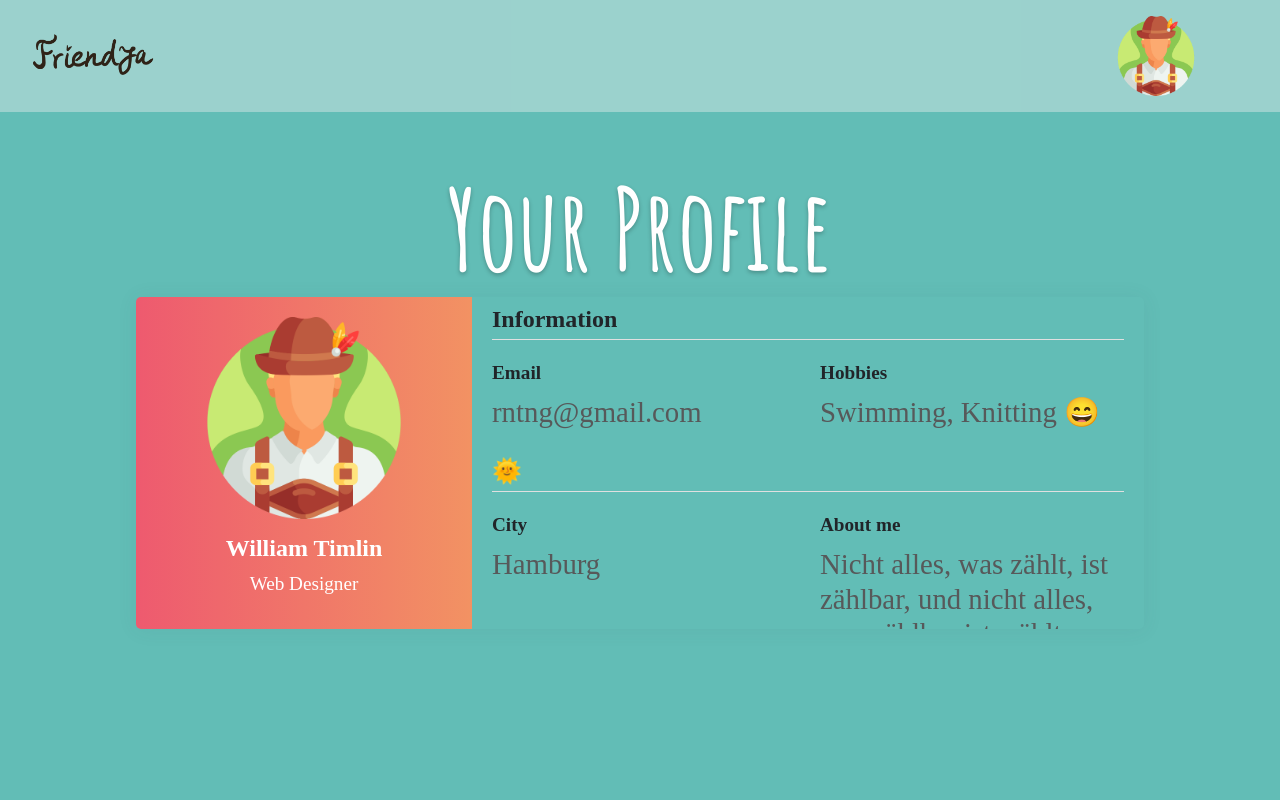
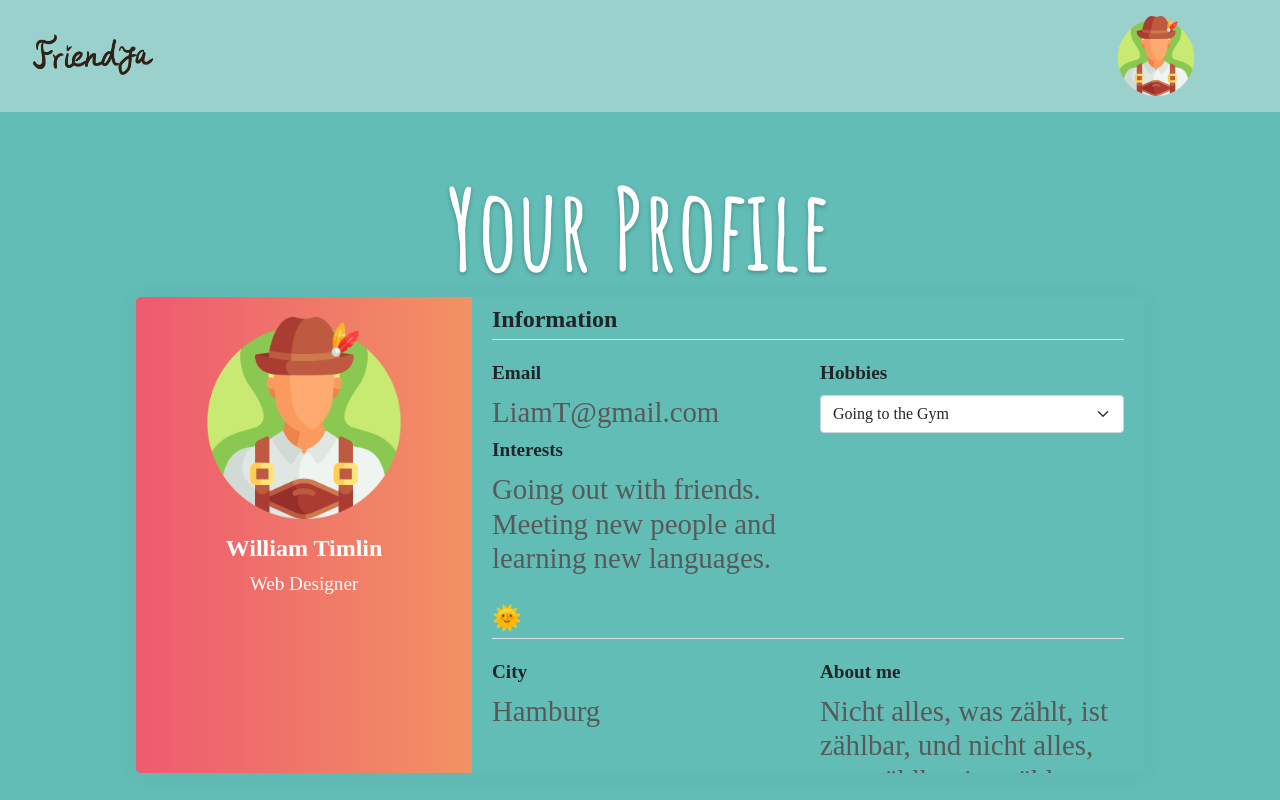
Before and after one commit to ViolaKomaromi/friendproj, a React (Create React App) app in the folder client/: page /profile in a window 1280 px wide. Shown: the top 800 px of the page. Built offline with nearby package versions, Linux system fonts and the light colour scheme; a web font is replaced by a local one.

Commit message:
profile edit

```diff
--- a/client/src/pages/Profile/Profile-settings.js
+++ b/client/src/pages/Profile/Profile-settings.js
@@ -38,11 +38,24 @@ export default function Profile({ profile }) {
                                             <div className="row">
                                                 <div className="col-sm-6">
                                                     <p className="m-b-10 f-w-600">Email</p>
-                                                    <h6 className="text-muted f-w-400">rntng@gmail.com</h6>
+                                                    <h6 className="text-muted f-w-400">LiamT@gmail.com</h6>
                                                 </div>
                                                 <div className="col-sm-6">
                                                     <p className="m-b-10 f-w-600">Hobbies</p>
-                                                    <h6 className="text-muted f-w-400"> Swimming, Knitting 😄  </h6>
+                                                    {/* <h6 className="text-muted f-w-400"> Swimming, Knitting, Playing Guitar, Baking </h6> */}
+                                                    <select class="form-select" aria-label="Default select example">
+                                                        <option selected>Going to the Gym</option>
+                                                        <option value="1">Cooking</option>
+                                                        <option value="2">Netflix</option>
+                                                        <option value="3">Collecting Stamp</option>
+                                                        <option value="3">Hicking</option>
+                                                    </select>
+
+                                                </div>
+
+                                                <div className="col-sm-6">
+                                                    <p className="m-b-10 f-w-600">Interests</p>
+                                                    <h6 className="text-muted f-w-400"> Going out with friends. Meeting new people and learning new languages. </h6>
                                                 </div>
                                             </div>
                                             <h6 className="m-b-20 m-t-40 p-b-5 b-b-default f-w-600">🌞</h6>
@@ -54,6 +67,7 @@ export default function Profile({ profile }) {
                                                 <div className="col-sm-6">
                                                     <p className="m-b-10 f-w-600">About me</p>
                                                     <h6 className="text-muted f-w-400">Nicht alles, was zählt, ist zählbar, und nicht alles, was zählbar ist, zählt.</h6>
+
                                                 </div>
                                             </div>
                                             <ul className="social-link2 list-unstyled m-t-40 m-b-10">
```
